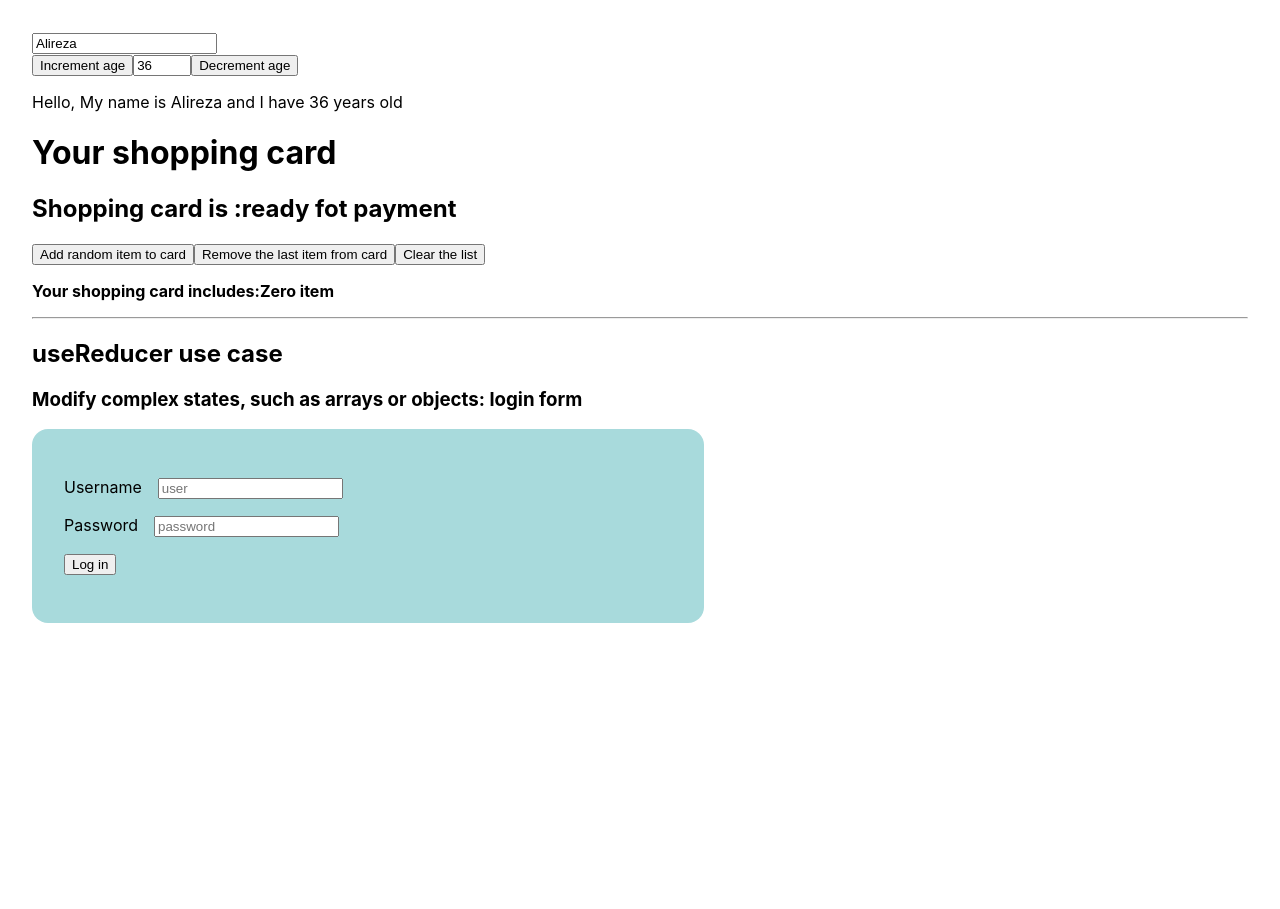
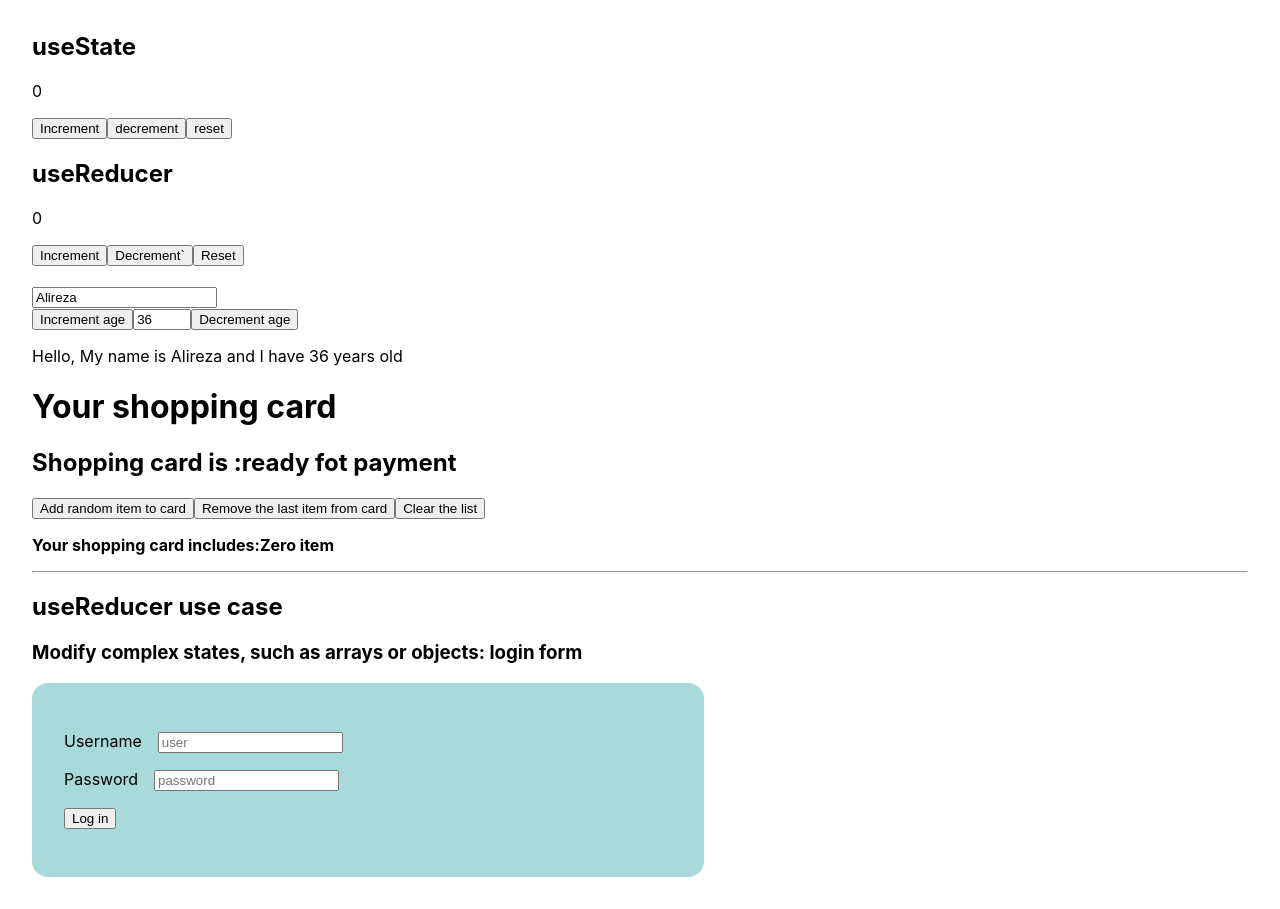
Before and after one commit to arbor0711/usereducer, a React (Create React App) app: page / in a window 1280 px wide. Before the commit the page ends 800 px from the top, so only its background shows below. Built offline with nearby package versions, Linux system fonts and the light colour scheme.

Commit message:
Comparing useState & useReducer hooks

```diff
--- a/src/App.js
+++ b/src/App.js
@@ -1,10 +1,15 @@
 import Form from "./components/Form";
 import MultipleStates from "./components/MultipleStates";
 import Login from "./components/Login";
+import CounterOne from "./components/CounterOne";
+import CounterTwo from "./components/CounterTwo";
 
 function App() {
   return (
     <div>
+      <CounterOne />
+      <CounterTwo />
+      <br></br>
       <Form />
       <MultipleStates />
       <Login />
--- /dev/null
+++ b/src/components/CounterOne.js
@@ -0,0 +1,26 @@
+import React, { useState } from "react";
+
+function CounterOne() {
+  const [number, setNumber] = useState(0);
+
+  const Increment = () => {
+    setNumber(number + 1);
+  };
+  const Decrement = () => {
+    setNumber(number - 1);
+  };
+  const Reset = () => {
+    setNumber(0);
+  };
+  return (
+    <div>
+      <h2>useState</h2>
+      <p>{number}</p>
+      <button onClick={Increment}>Increment</button>
+      <button onClick={Decrement}>decrement</button>
+      <button onClick={Reset}>reset</button>
+    </div>
+  );
+}
+
+export default CounterOne;
--- /dev/null
+++ b/src/components/CounterTwo.js
@@ -0,0 +1,42 @@
+import React, { useReducer } from "react";
+
+const reducer = (state, action) => {
+  switch (action.type) {
+    case "INCREMENT":
+      return state + 1;
+    case "DECREMENT":
+      return state - 1;
+    case "RESET":
+      //   state = 0;
+      return initialValue;
+    default:
+      break;
+  }
+};
+
+const initialValue = 0;
+
+function CounterTwo() {
+  const [state, dispatch] = useReducer(reducer, initialValue);
+  const Increment = () => {
+    dispatch({ type: "INCREMENT" });
+  };
+  const Decrement = () => {
+    dispatch({ type: "DECREMENT" });
+  };
+  const Reset = () => {
+    dispatch({ type: "RESET" });
+  };
+
+  return (
+    <div>
+      <h2>useReducer</h2>
+      <p>{state}</p>
+      <button onClick={Increment}>Increment</button>
+      <button onClick={Decrement}>Decrement`</button>
+      <button onClick={Reset}>Reset</button>
+    </div>
+  );
+}
+
+export default CounterTwo;
```
